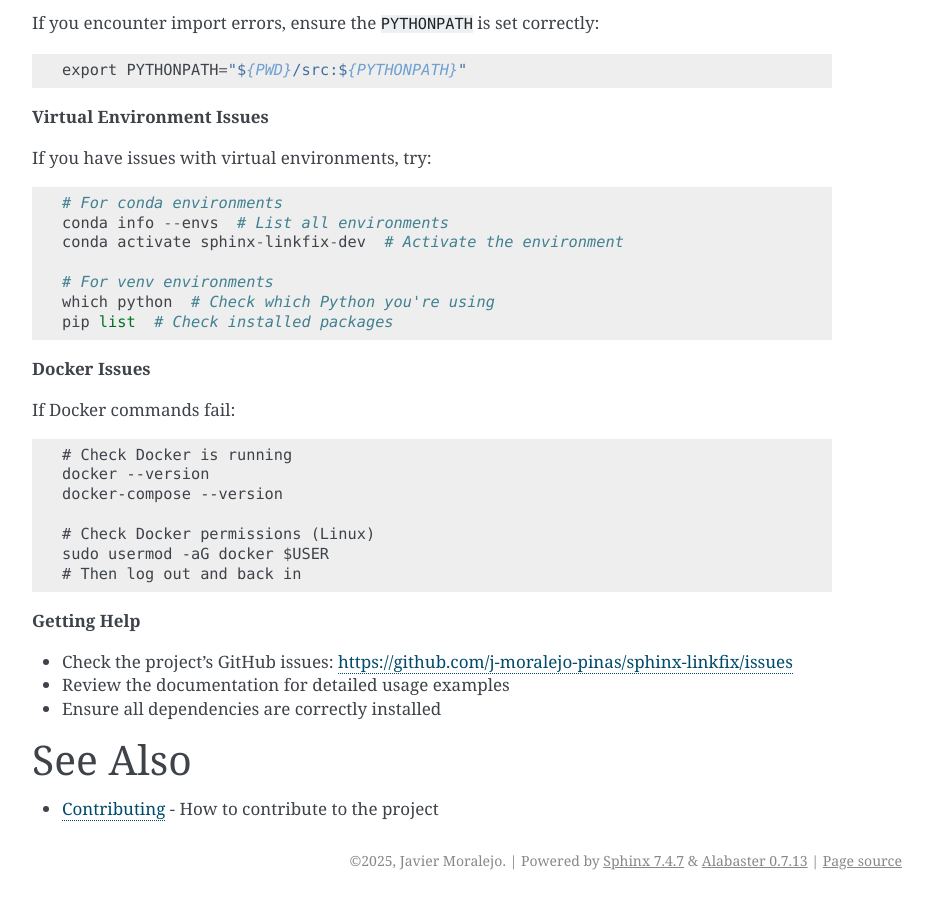
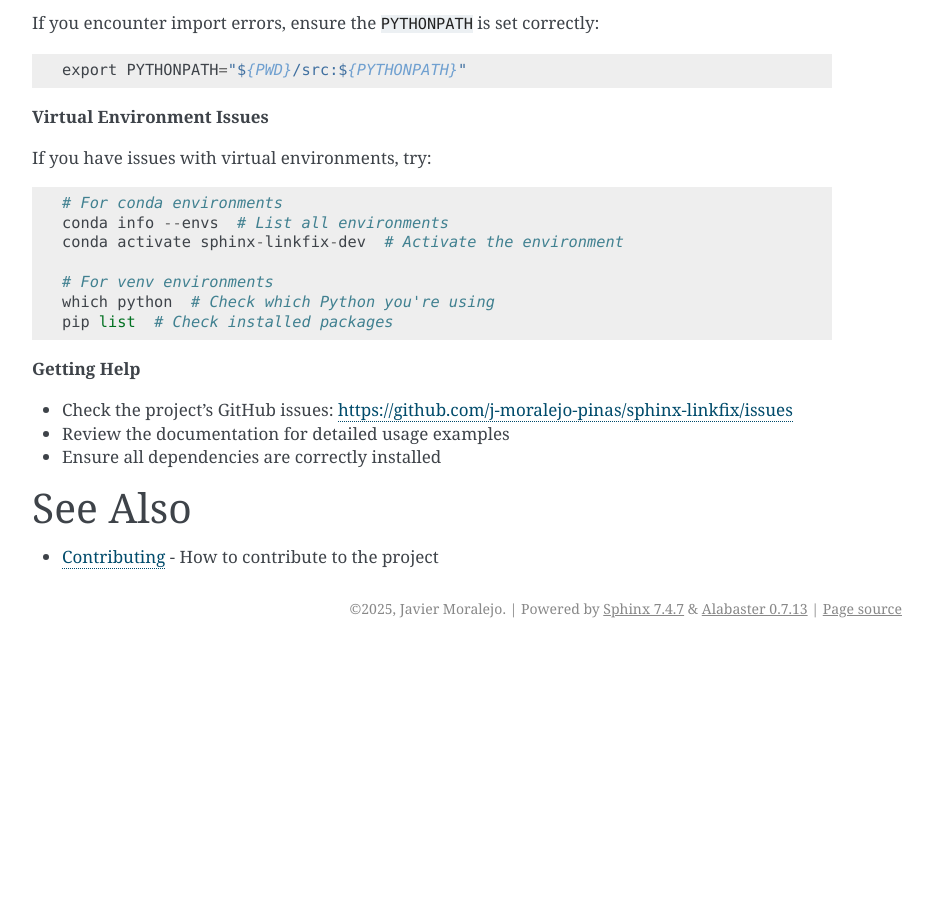
Before and after one commit to j-moralejo-pinas/sphinx-linkfix, a Sphinx documentation site: the page built from docs/installation.rst, in a window 1280 px wide and 900 px high, scrolled down 3037 px. Shown: the whole window, without its empty margins (338-1271 px from the left). Built offline with Sphinx 7.4.7, drawn with Linux system fonts in a browser that asks for light colours; formulas are drawn with MathJax 3; pages that are not in the unit, such as notebooks, are missing from menus; the version number could not be read and is left out; after the commit the page ends 3685 px from its top, so only the background shows below that.

```diff
--- a/docs/installation.rst
+++ b/docs/installation.rst
@@ -149,18 +149,6 @@ If you have issues with virtual environments, try::
     which python  # Check which Python you're using
     pip list  # Check installed packages
 
-**Docker Issues**
-
-If Docker commands fail::
-
-    # Check Docker is running
-    docker --version
-    docker-compose --version
-
-    # Check Docker permissions (Linux)
-    sudo usermod -aG docker $USER
-    # Then log out and back in
-
 **Getting Help**
 
 * Check the project's GitHub issues: https://github.com/j-moralejo-pinas/sphinx-linkfix/issues
```
Also changed, not shown: pyproject.toml (+11 -1 lines).
